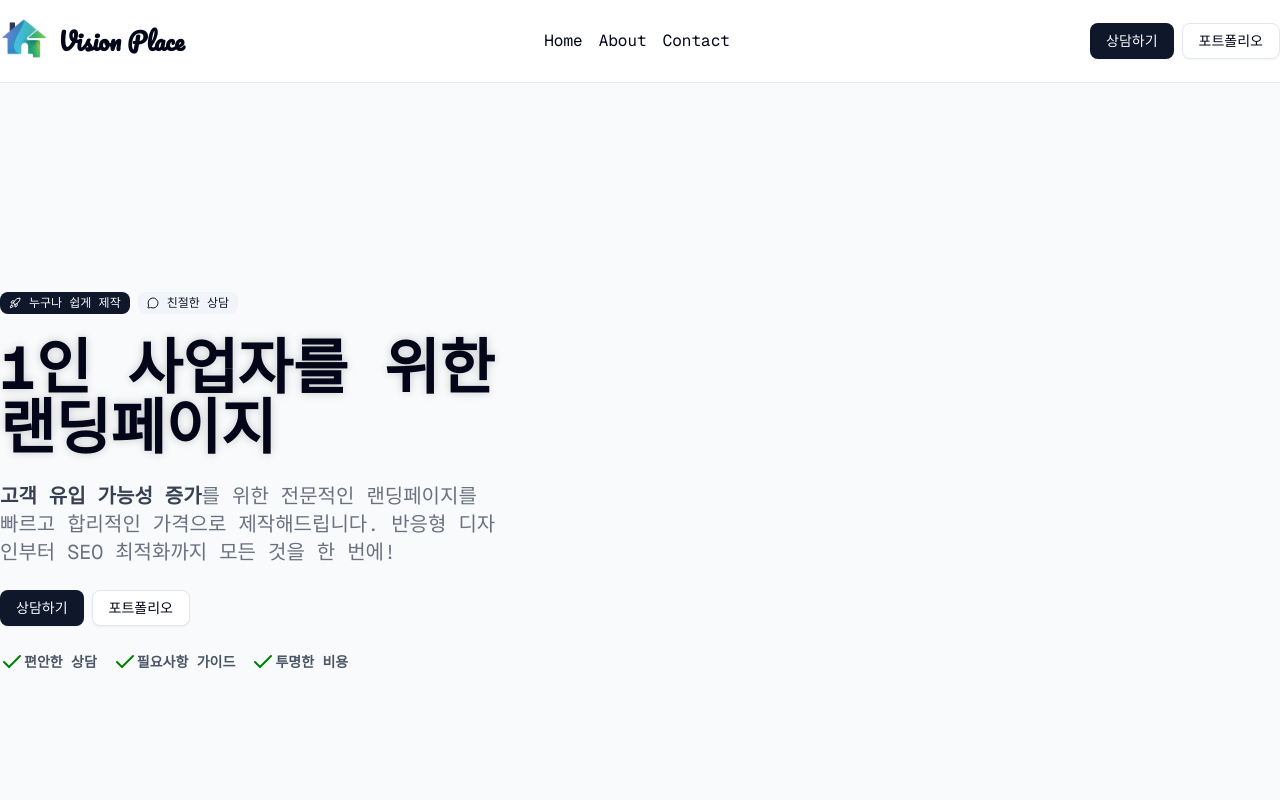
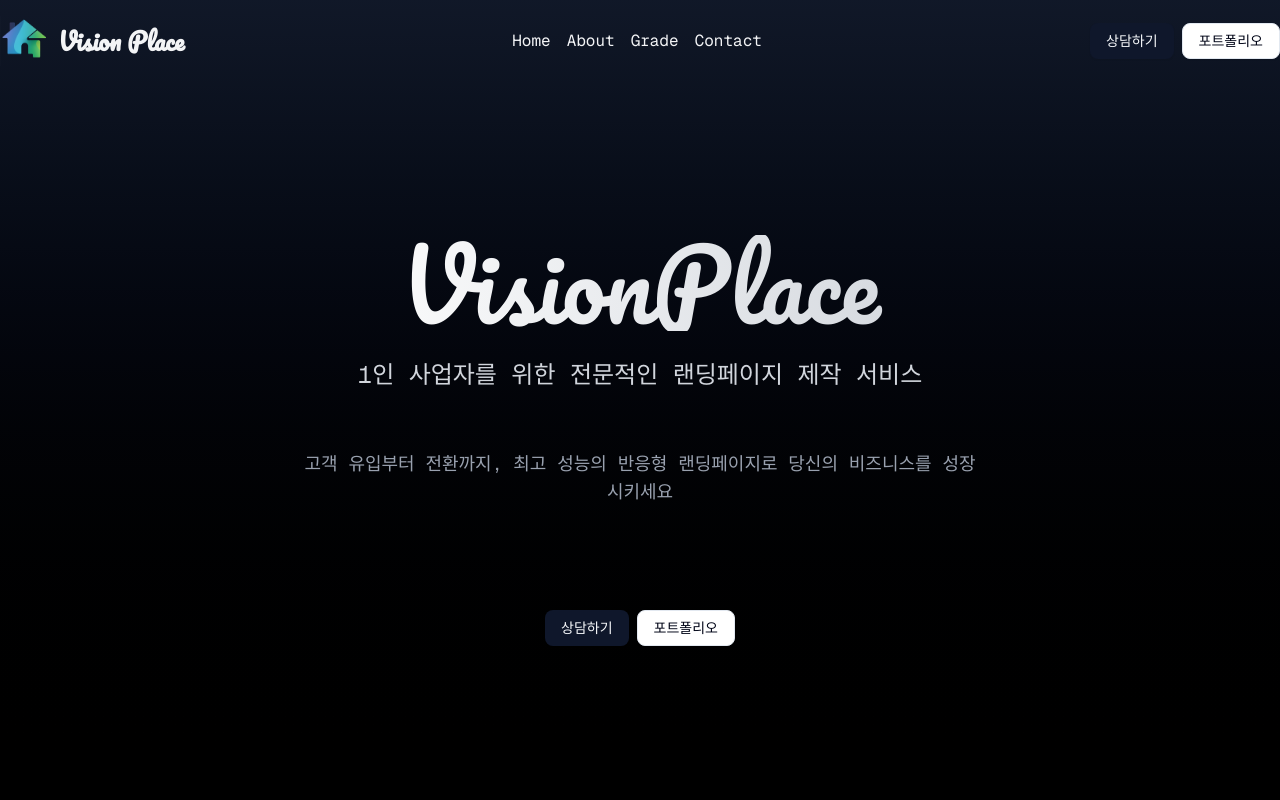
Before and after one commit to KMS9612/VisionPlace, a Next.js app: page / in a window 1280 px wide. Shown: the top 800 px of the page. Built offline with nearby package versions, Linux system fonts and the light colour scheme.

Commit message:
fix: Hero디자인 변경 / Header 스크롤인터랙티브 배경 추가 및 Navigation Smooth Scroll추가

```diff
--- a/src/molecules/heroInfoSide.tsx
+++ b/src/molecules/heroInfoSide.tsx
@@ -36,35 +36,29 @@ const INTRODUCE_TEXT_GROUP: TextPropsType[] = [
 ];
 export default function HeroInfoSide() {
   return (
-    <FadeInAnimation className="flex flex-col justify-center col-span-3 gap-6 z-10">
-      <div className="flex gap-2">
-        {ICON_BADGE_ITEMS.map((el) => (
-          <IconBadge
-            variant={el.variant}
-            key={el.innerText}
-            innerText={el.innerText}
-            Icon={el.Icon}
-          />
-        ))}
+    <FadeInAnimation
+      initial={{ opacity: 0, y: 80 }}
+      whileInView={{ opacity: 1, y: 0 }}
+      className="flex flex-col justify-center col-span-3 gap-6 z-10"
+    >
+      <div className="mb-8">
+        <h1 className="text-6xl md:text-7xl lg:text-8xl mb-6 bg-gradient-to-r from-white to-gray-300 bg-clip-text text-transparent font-pacifico">
+          VisionPlace
+        </h1>
+        <p className="text-xl md:text-2xl text-gray-300 max-w-3xl mx-auto leading-relaxed">
+          1인 사업자를 위한 전문적인 랜딩페이지 제작 서비스
+        </p>
       </div>
-      {INTRODUCE_TEXT_GROUP.map((text) => (
-        <Text
-          key={text.key}
-          variant={text.variant}
-          innerContent={text.innerContent}
-        />
-      ))}
-      <ButtonGroup />
-      <ul className="flex items-center text-sm text-gray-600 font-semibold gap-4">
-        {CHECK_ICON_ITEM.map((iconList) => (
-          <ListIcon
-            key={iconList.innerText}
-            Icon={iconList.Icon}
-            iconColor={iconList.iconColor}
-            innerText={iconList.innerText}
-          />
-        ))}
-      </ul>
+
+      <div className="mb-12">
+        <p className="text-lg text-gray-400 max-w-2xl mx-auto mb-8">
+          고객 유입부터 전환까지, 최고 성능의 반응형 랜딩페이지로 당신의
+          비즈니스를 성장시키세요
+        </p>
+      </div>
+      <div className="flex justify-center items-center">
+        <ButtonGroup />
+      </div>
     </FadeInAnimation>
   );
 }
--- a/src/molecules/logo.tsx
+++ b/src/molecules/logo.tsx
@@ -1,9 +1,17 @@
 import Image from "next/image";
 import MainTitle from "../atomic/main_title";
 
-export default function Logo() {
+type LogoPropsType = {
+  isScrolled: boolean;
+};
+
+export default function Logo(props: LogoPropsType) {
   return (
-    <div className="flex justify-center items-center gap-2 font-bold text-2xl">
+    <div
+      className={`flex justify-center items-center gap-2 font-bold text-2xl duration-300 ${
+        props.isScrolled ? "" : "text-gray-100"
+      }`}
+    >
       <Image width={50} height={50} src="/logo.png" alt="vision place logo" />
       <MainTitle className="font-pacifico">Vision Place</MainTitle>
     </div>
--- a/src/molecules/navigationItem.tsx
+++ b/src/molecules/navigationItem.tsx
@@ -1,26 +1,53 @@
 import Link from "next/link";
 
-export default function Navigation() {
+type NavigationPropsType = {
+  isScrolled: boolean;
+};
+
+export default function Navigation(props: NavigationPropsType) {
+  const scrollToSection = (sectionId: string) => {
+    const element = document.getElementById(sectionId);
+    if (element) {
+      element.scrollIntoView({
+        behavior: "smooth",
+        block: "start",
+      });
+    }
+  };
   const NAVI_ITEM = [
     {
-      href: "#home",
+      href: "hero",
       innerText: "Home",
     },
     {
-      href: "#about",
+      href: "about",
       innerText: "About",
     },
     {
-      href: "#contact",
+      href: "grade",
+      innerText: "Grade",
+    },
+    {
+      href: "contact",
       innerText: "Contact",
     },
   ];
   return (
     <nav>
-      <ul className="flex justify-center items-center gap-4">
+      <ul
+        className={`flex justify-center items-center gap-4 duration-300 ${
+          props.isScrolled ? "" : "text-gray-100"
+        }`}
+      >
         {NAVI_ITEM.map((el) => (
           <li key={el.href}>
-            <Link href={el.href}>{el.innerText}</Link>
+            <span
+              className="cursor-pointer"
+              onClick={() => scrollToSection(el.href)}
+              href={el.href}
+            >
+              {el.innerText}
+            </span>
           </li>
         ))}
       </ul>
--- a/src/organism/header/header.tsx
+++ b/src/organism/header/header.tsx
@@ -1,13 +1,30 @@
+"use client";
 import ButtonGroup from "@/src/molecules/buttonGroup";
 import Logo from "@/src/molecules/logo";
 import Navigation from "@/src/molecules/navigationItem";
+import { useEffect, useState } from "react";
 
 export default function HeaderUI() {
+  const [isScrolled, setIsScrolled] = useState(false);
+
+  useEffect(() => {
+    const handleScroll = () => {
+      setIsScrolled(window.scrollY > 10);
+    };
+
+    window.addEventListener("scroll", handleScroll);
+    return () => window.removeEventListener("scroll", handleScroll);
+  }, []);
+
   return (
-    <header className="sticky top-0 z-50 w-full border-b bg-background/95 backdrop-blur supports-[backdrop-filter]:bg-background/60 flex items-center justify-center">
+    <header
+      className={`fixed top-0 left-0 right-0 z-50 transition-all duration-300 ${
+        isScrolled ? "bg-white/80 backdrop-blur-md" : "bg-transparent"
+      }`}
+    >
       <div className="container mx-auto flex items-center justify-between py-4">
-        <Logo />
-        <Navigation />
+        <Logo isScrolled={isScrolled} />
+        <Navigation isScrolled={isScrolled} />
         <ButtonGroup />
       </div>
     </header>
--- a/src/organism/main/hero.tsx
+++ b/src/organism/main/hero.tsx
@@ -1,22 +1,43 @@
-// import Image from "next/image";
-
+import ButtonGroup from "@/src/molecules/buttonGroup";
 import HeroInfoSide from "@/src/molecules/heroInfoSide";
 
 export default function HeroSection() {
+  const scrollToSection = (sectionId: string) => {
+    const element = document.getElementById(sectionId);
+    if (element) {
+      element.scrollIntoView({
+        behavior: "smooth",
+        block: "start",
+      });
+    }
+  };
   return (
-    <div className="h-full container mx-auto grid grid-flow-row grid-cols-6 space-between">
+    <div className="max-w-6xl mx-auto text-center">
       <HeroInfoSide />
-      {/* <FadeInAnimation
-        initial={{ opacity: 0, y: -80 }}
-        className="top-0 left-0 absolute w-full h-full flex flex-col items-center justify-center col-span-3 z-1"
-      >
-        <Image
-          quality={50}
-          fill={true}
-          src="/main_image_sec.png"
-          alt="hero-right-side-image"
-        />
-      </FadeInAnimation> */}
     </div>
   );
 }
+
+// 디자인 변경 전
+// import Image from "next/image";
+
+// import HeroInfoSide from "@/src/molecules/heroInfoSide";
+
+// export default function HeroSection() {
+//   return (
+//     <div className="h-full container mx-auto grid grid-flow-row grid-cols-6 space-between">
+//       <HeroInfoSide />
+//       {/* <FadeInAnimation
+//         initial={{ opacity: 0, y: -80 }}
+//         className="top-0 left-0 absolute w-full h-full flex flex-col items-center justify-center col-span-3 z-1"
+//       >
+//         <Image
+//           quality={50}
+//           fill={true}
+//           src="/main_image_sec.png"
+//           alt="hero-right-side-image"
+//         />
+//       </FadeInAnimation> */}
+//     </div>
+//   );
+// }
--- a/src/organism/main/main.tsx
+++ b/src/organism/main/main.tsx
@@ -9,7 +9,7 @@ export default function MainUI() {
     <main className="">
       <section
         id="hero"
-        className="relative w-full h-screen min-h-[calc(100vh-5rem-5rem)] flex justify-center items-center bg-gray-50"
+        className="min-h-screen bg-gradient-to-b from-gray-900 to-black flex items-center justify-center px-4 pt-20"
       >
         <HeroSection />
       </section>
```
